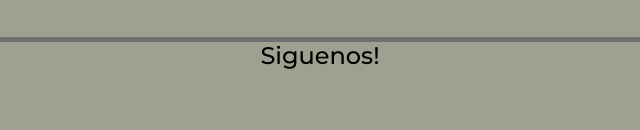
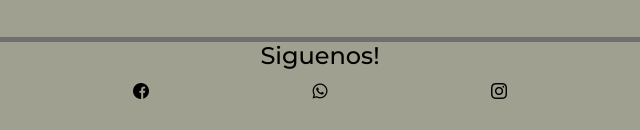
Before and after one commit to jimecossio/JijuReceipes, a plain HTML site: page VerPreparacionBurgers.html in a window 1280 px wide. Shown: the part 1178-1308 px from the top of the page, 320-960 px from the left. Before the commit the page ends 1287 px from the top, so only its background shows below. Drawn offline with nearby package versions, Linux system fonts and the light colour scheme.

Commit message:
Update VerPreparacionBurgers.html

```diff
--- a/VerPreparacionBurgers.html
+++ b/VerPreparacionBurgers.html
@@ -80,8 +80,15 @@
 
         </ol>
     </nav>
-    <footer>
+     <footer>
+ <div class="alignFooter">
         <h4>Siguenos!</h4>
+        <div class="imgFooter">
+            <div><img src="img/facebook.png"></div>
+            <div><img src="img/whatsapp.png"></div>
+            <div><img src="img/instagram.png"></div>
+        </div>  </div>
+
     </footer>
 </body>
 
```
